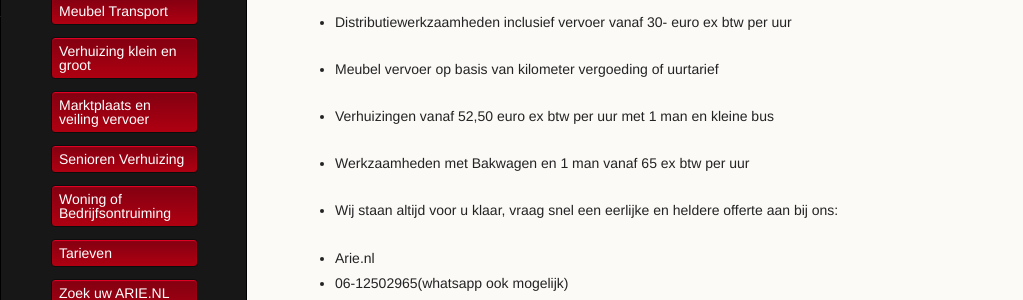
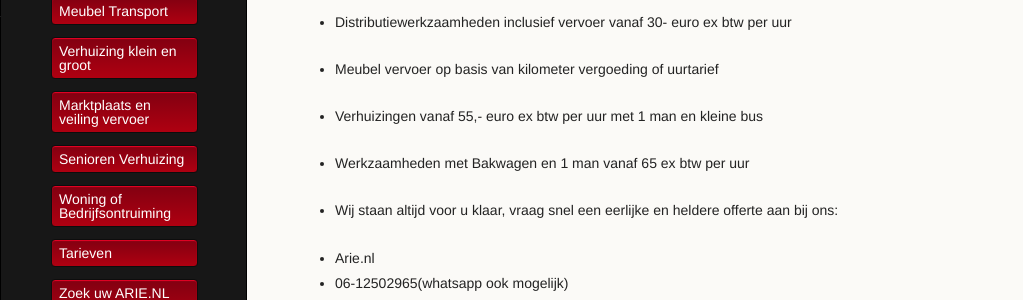
Before and after one commit to amsdfw/arie.nl, a Jekyll site: the page built from tarieven.md, in a window 1280 px wide. Shown: the part 280-580 px from the top of the page, without its empty margins (0-1023 px from the left). Built offline with Jekyll 4.4.1, drawn with Linux system fonts in a browser that asks for light colours; our own code applies the rules of GitHub Pages for plain Markdown files.

Commit message:
Update tarieven.md

```diff
--- a/tarieven.md
+++ b/tarieven.md
@@ -14,7 +14,7 @@ layout: default
 
 * Meubel vervoer op basis van kilometer vergoeding of uurtarief
 
-* Verhuizingen vanaf 52,50 euro ex btw per uur met 1 man en kleine bus
+* Verhuizingen vanaf 55,- euro ex btw per uur met 1 man en kleine bus
 
 * Werkzaamheden met Bakwagen en 1 man vanaf 65 ex btw per uur
 
```
